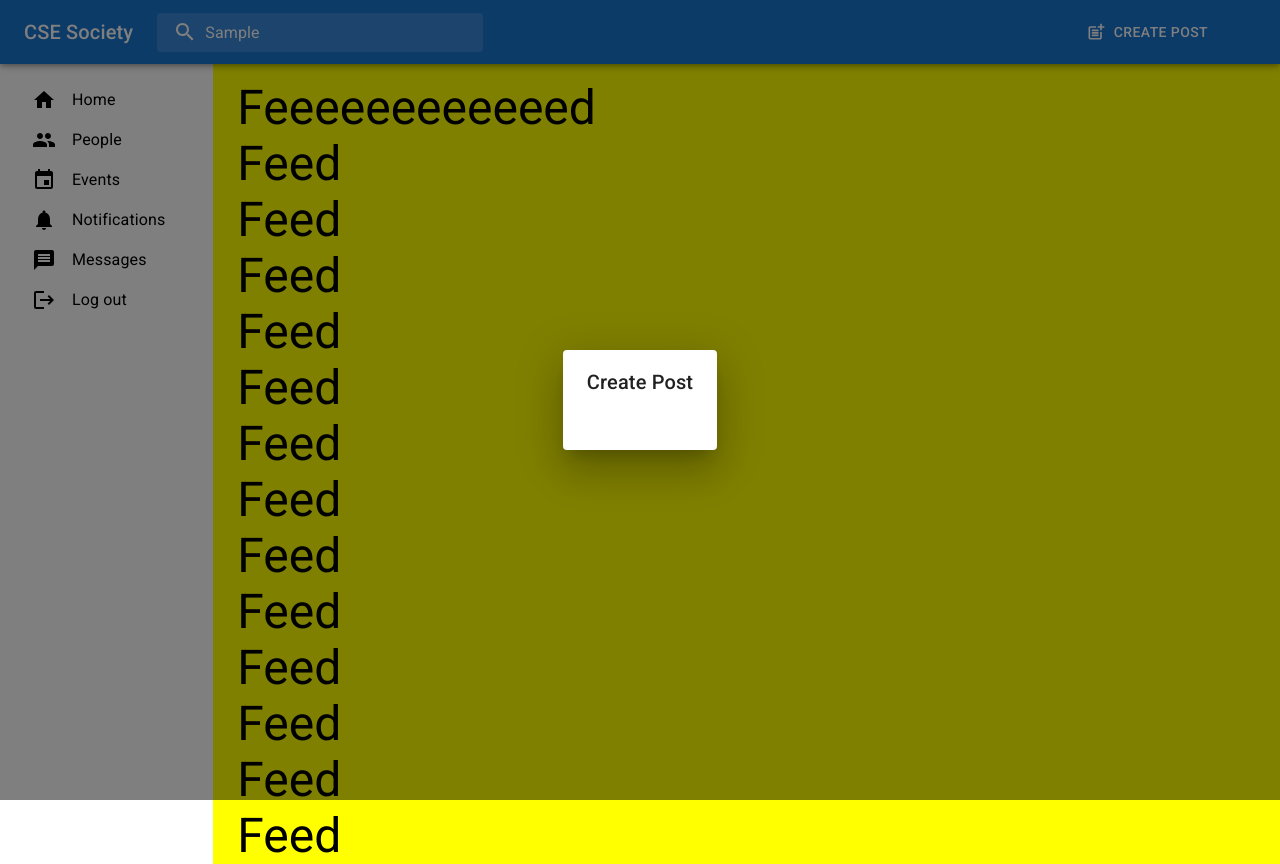
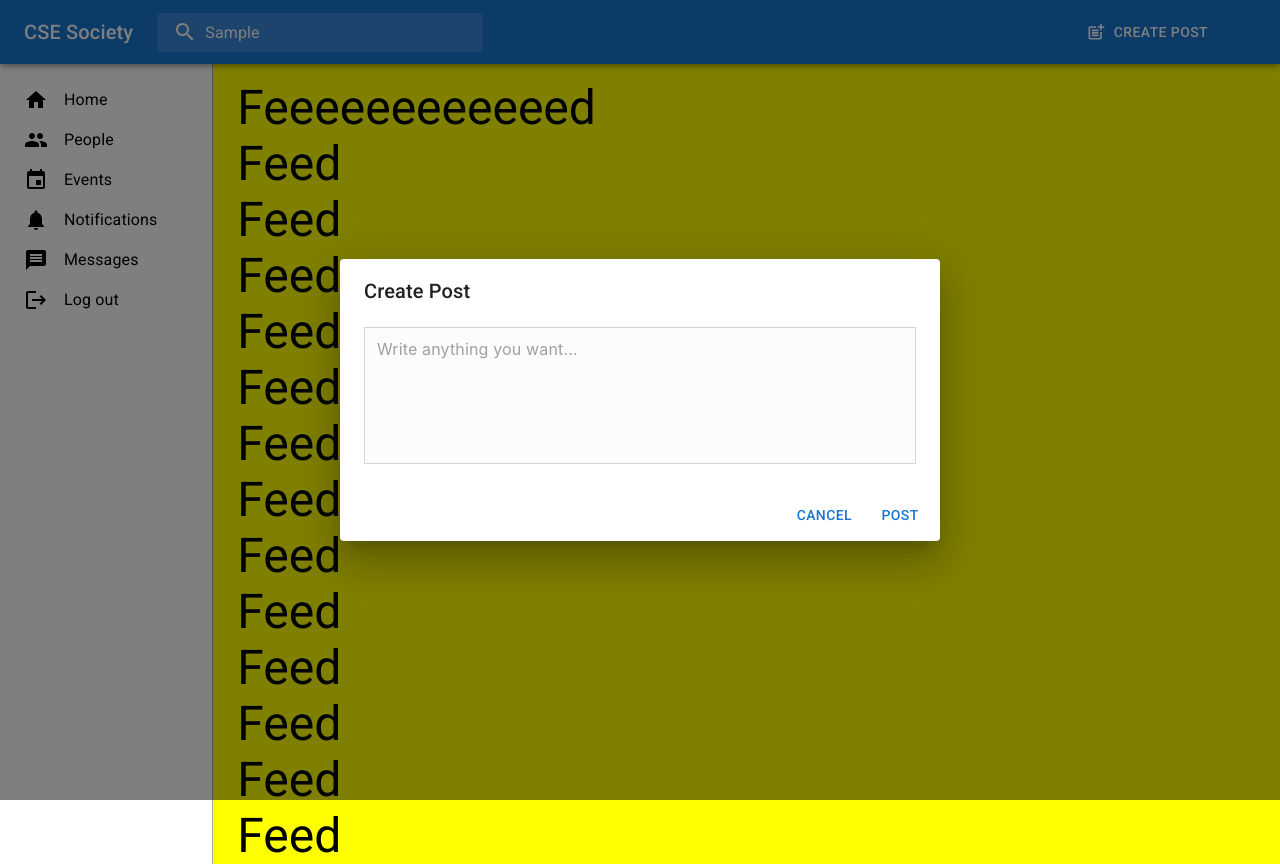
Before and after one commit to towsif45/cse-society-client, a React (Create React App) app: page / in a window 1280 px wide. Both pictures are taken after typing "Sample" into the empty fields and a click on the button "CREATE POST". Built offline with nearby package versions, Linux system fonts and the light colour scheme.

Commit message:
initialcommit

```diff
--- a/src/components/AppBody/AppBody.jsx
+++ b/src/components/AppBody/AppBody.jsx
@@ -7,7 +7,7 @@ import "./styles.css";
 const AppBody = () => {
     return (
         <Grid container height={'100%'}>
-            <Grid item xs={2}>
+            <Grid item xs={2} borderRight= '1px solid #A9A9A9'>
                 <LeftBar />
             </Grid>
             <Grid item className="grid-scroll" xs={10}>
--- a/src/components/LeftBar/LeftBar.jsx
+++ b/src/components/LeftBar/LeftBar.jsx
@@ -3,9 +3,9 @@ import { Box, Typography } from "@mui/material";
 import { styled } from "@mui/material";
 
 const ContainerLeftbar = styled(Box)(({ theme }) => ({
-    margin: theme.spacing(0, 1),
+    height: '100%',
+    //paddingRight: theme.spacing(1),
     // backgroundColor: 'yellow',
-    borderColor: 'black',
     paddingTop: theme.spacing(10),
     position: 'fixed'
 }));
--- a/src/components/PostDialog/PostDialog.jsx
+++ b/src/components/PostDialog/PostDialog.jsx
@@ -1,4 +1,41 @@
-import { Dialog, DialogActions, DialogContent, DialogTitle, Typography } from "@mui/material";
+import { alpha, Button, Dialog, DialogActions, DialogContent, DialogTitle, InputBase, styled, Typography } from "@mui/material";
+
+const PostInput = styled(InputBase)(({theme}) => ({
+    'label + &': {
+        marginTop: theme.spacing(3),
+      },
+      '& .MuiInputBase-input': {
+
+        position: 'relative',
+        backgroundColor: theme.palette.mode === 'light' ? '#fcfcfb' : '#2b2b2b',
+        border: '1px solid #ced4da',
+        fontSize: 16,
+        width: '100%',
+        padding: '10px 12px',
+        transition: theme.transitions.create([
+          'border-color',
+          'background-color',
+          'box-shadow',
+        ]),
+        // Use the system font instead of the default Roboto font.
+        fontFamily: [
+          '-apple-system',
+          'BlinkMacSystemFont',
+          '"Segoe UI"',
+          'Roboto',
+          '"Helvetica Neue"',
+          'Arial',
+          'sans-serif',
+          '"Apple Color Emoji"',
+          '"Segoe UI Emoji"',
+          '"Segoe UI Symbol"',
+        ].join(','),
+        '&:focus': {
+          boxShadow: `${alpha(theme.palette.primary.main, 0.25)} 0 0 0 0.2rem`,
+          borderColor: theme.palette.primary.main,
+        },
+      },
+}));
 
 const PostDialog = (props) => {
     const {open, onClose, post} = props;
@@ -8,15 +45,21 @@ const PostDialog = (props) => {
     };
 
     return (
-        <Dialog open={open} onClose={handleClose}>
+        <Dialog open={open} onClose={handleClose} fullWidth maxWidth="sm">
             <DialogTitle>
                 <Typography variant="h6"> Create Post </Typography>
             </DialogTitle>
             <DialogContent>
+                <PostInput
+                fullWidth
+                multiline
+                rows={5}
+                placeholder="Write anything you want..." />
 
             </DialogContent>
             <DialogActions>
-
+                <Button onClick={handleClose}>Cancel</Button>
+                <Button onClick={handleClose}>Post</Button>
             </DialogActions>
         </Dialog>
     );
```
